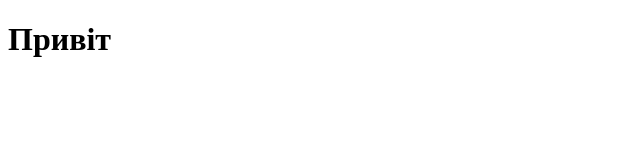
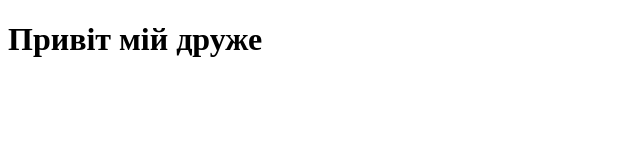
Before and after one commit to Valya2022/Tutorial, a plain HTML site: page index.html in a window 1280 px wide. Shown: the whole page, without its empty margins (0-640 px from the left). Drawn offline with Linux system fonts and the light colour scheme.

Commit message:
Cerate index.html

```diff
--- a/index.html
+++ b/index.html
@@ -7,6 +7,6 @@
     <title>Document</title>
 </head>
 <body>
-    <h1>Привіт</h1>
+    <h1>Привіт мій друже</h1>
 </body>
 </html>
```
